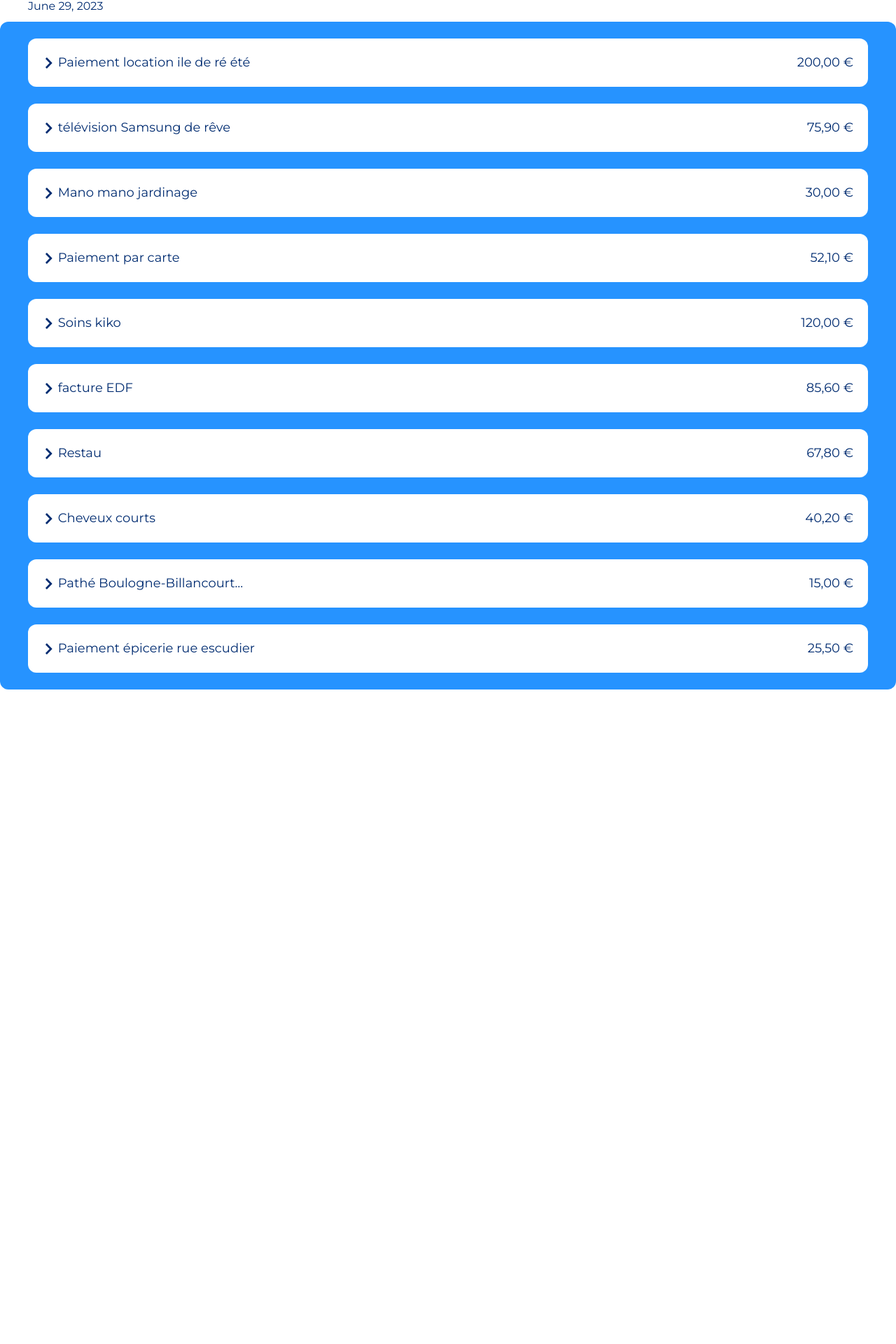
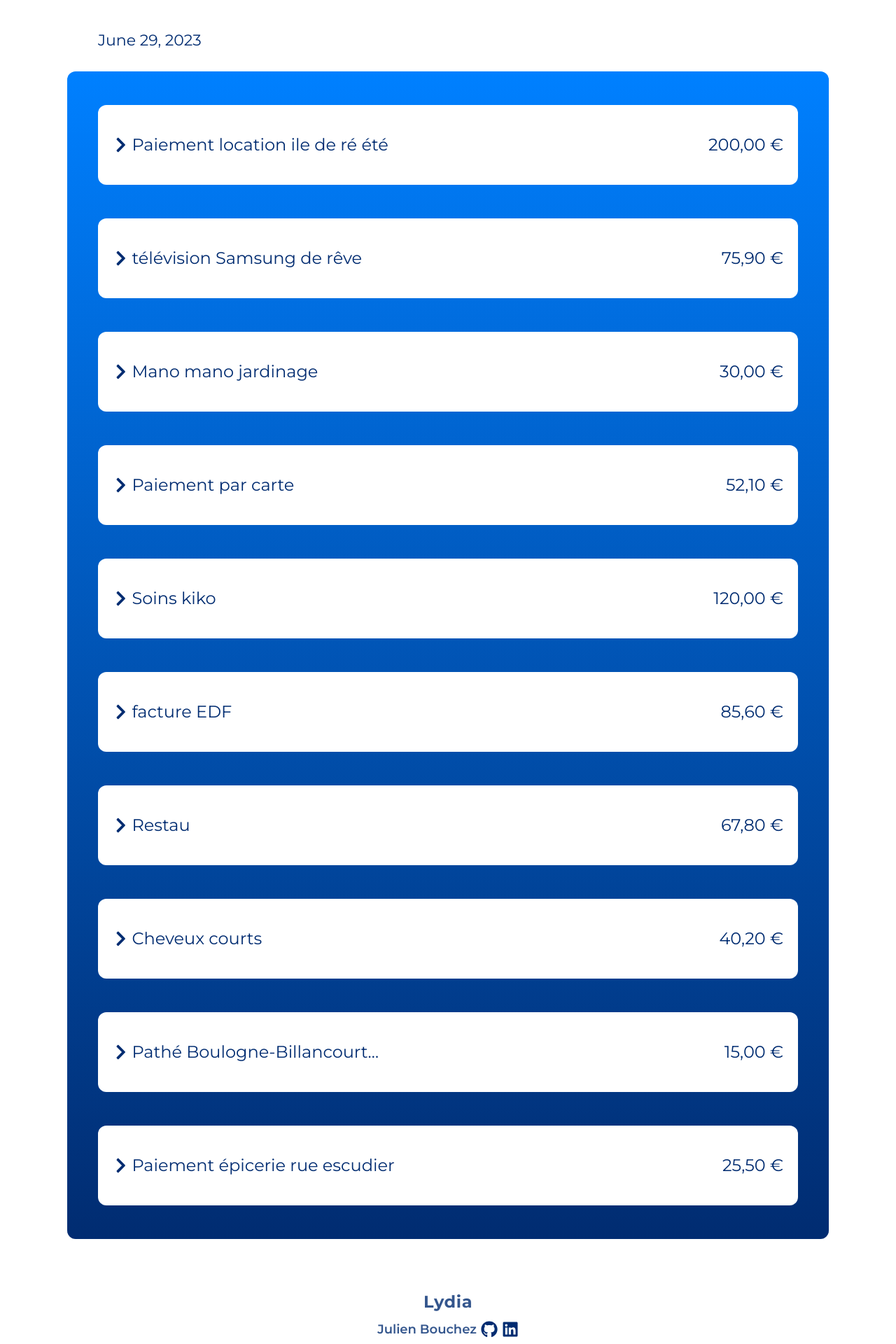
Before and after one commit to julienb84/Technical-app, a React (Vite) app: page / in a window 1280 px wide. Shown: the part 271-2191 px from the top of the page at 70% size. Before the commit the page ends 1280 px from the top, so only its background shows below. Built offline with nearby package versions, Linux system fonts and the light colour scheme.

Commit message:
finishing responsive & add footer

```diff
--- a/src/App.tsx
+++ b/src/App.tsx
@@ -1,15 +1,13 @@
 import Header from "./components/Header";
 import TransactionsPage from "./components/TransactionPage";
-
-import { useState } from "react";
+import Footer from "./components/Footer";
 
 function App() {
-  const [count, setCount] = useState(0);
-
   return (
     <>
       <Header />
       <TransactionsPage />
+      <Footer />
     </>
   );
 }
--- /dev/null
+++ b/src/components/Footer.tsx
@@ -0,0 +1,37 @@
+// ICONS //
+import { FaGithub, FaLinkedin } from "react-icons/fa";
+
+export default function Footer() {
+  return (
+    <div className="h-20 w-100dvh flex flex-col items-center justify-center pb-2 gap-1 md:gap-2.5 md:pb-6">
+      <div>
+        <a
+          href="https://www.lydia.me"
+          target="_blank"
+          className="font-bold tracking-wide text-brand-800/80 text-[18px] md:text-2xl"
+        >
+          Lydia
+        </a>
+      </div>
+      <div className="flex items-center gap-1.5 text-brand-800 md:text-[18px]">
+        <span className="font-semibold text-brand-800/80">Julien Bouchez</span>
+        <div className="flex gap-1.5">
+          <a
+            href="https://github.com/JulienBCHZ"
+            target="_blank"
+            className="text-brand-800 text-[20px] md:text-2xl"
+          >
+            <FaGithub />
+          </a>
+          <a
+            href="https://www.linkedin.com/in/julien-bouchez-developer/"
+            target="_blank"
+            className="text-brand-800 text-[20px] md:text-2xl"
+          >
+            <FaLinkedin />
+          </a>
+        </div>
+      </div>
+    </div>
+  );
+}
--- a/src/components/Header.tsx
+++ b/src/components/Header.tsx
@@ -2,7 +2,7 @@ import logo from "../assets/lydia-logo.svg";
 
 export default function Header() {
   return (
-    <div className="w-dvw h-14 flex justify-center items-center largephone:h-20 largephone:justify-start largephone:pl-8 sm:pl-10">
+    <div className="w-dvw h-14 flex justify-center items-center largephone:h-20 largephone:justify-start largephone:pl-8 sm:pl-10 md:pl-14 xl:pl-24 2xl:pl-52">
       <a href="#home" className="link-hover">
         <img src={logo} alt="Lydia logo" className="h-6 largephone:h-8" />
       </a>
--- a/src/components/TransactionPage.tsx
+++ b/src/components/TransactionPage.tsx
@@ -66,9 +66,9 @@ const TransactionsPage = () => {
   }, [transactionsData, debouncedSearch]);
 
   return (
-    <div className="min-h-[calc(100dvh-56px)] flex flex-col relative items-center gap-5 pt-10">
+    <div className="min-h-[calc(100dvh-136px)] flex flex-col relative items-center gap-5 pt-10 largephone:min-h-[calc(100dvh-176px)] md:gap-7 lg:gap-10">
       <div className="font-bold">
-        <h1 className="text-xl text-brand-800 largephone:text-2xl">
+        <h1 className="text-xl text-brand-800 largephone:text-2xl md:text-3xl lg:text-[32px]">
           Lydia{" "}
           <span className="text-brand-500 tracking-wide">payment history</span>
         </h1>
--- a/src/components/TransactionsDetails.tsx
+++ b/src/components/TransactionsDetails.tsx
@@ -37,28 +37,34 @@ const TransactionsDetails = ({ data }: Props) => {
           },
         );
         return (
-          <div key={dateDay} className="mb-6">
+          <div
+            key={dateDay}
+            className="mb-6 sm:pl-10 sm:pr-10 md:pl-14 md:pr-14 xl:pl-24 xl:pr-24 2xl:pl-52 2xl:pr-52"
+          >
             {" "}
-            <div className="pl-3 largephone:pl-8 sm:pl-10">
-              <p className="text-brand-800 mb-2.5">{formattedDate}</p>
+            <div className="pl-3 mb-2.5 largephone:pl-8 largephone:mb-3 sm:pl-4 sm:mb-4 md:mb-7 md:pl-6 lg:wrapper1 lg:mb-7 xl:pl-0">
+              <p className="text-brand-800 sm:text-[18px] md:text-xl lg:text-[22px]">
+                {formattedDate}
+              </p>
             </div>
-            <section className="rounded-xl flex flex-col gap-4 pt-6 pb-6 bg-brand-500/85 pl-2.5 pr-2.5 largephone:pl-8 largephone:pr-8 sm:pl-10 sm:pr-10 sm:gap-6">
+            <section className="rounded-xl bg-linear-to-t from-brand-800 to-brand-500 mb-6 md:mb-14">
+              <div className="rounded-xl flex flex-col gap-4 pt-6 pb-6  pl-2.5 pr-2.5 largephone:pl-8 largephone:pr-8 sm:pl-4 sm:pr-4 sm:pt-12 sm:pb-12 sm:gap-6 md:gap-8 md:pl-6 md:pr-6 lg:wrapper1 lg:gap-12 xl:pl-0 xl:pr-0">
                 {transactions.map((transaction) => {
                   return (
                     <details
                       key={transaction.paymentId}
-                    className="group max-w-full bg-white border border-transparent open:border-brand-800/70 open:bg-white open:shadow-xl/20 open:duration-500 pt-2.5 pb-2.5 pl-2 pr-2 rounded-xl not-open:hover:shadow-lg/20 sm:p-5"
+                      className="group max-w-full bg-white border border-transparent open:border-brand-800/70 open:bg-white open:drop-shadow-xl/25 pt-2.5 pb-2.5 pl-2 pr-2 rounded-xl not-open:hover:drop-shadow-xl/25 transition-all duration-500  sm:p-5 md:pt-7 md:pb-7 lg:pt-10 lg:pb-10"
                     >
-                    <summary className="text-brand-800 text-[18px] flex items-center">
+                      <summary className="text-brand-800 text-[17px] flex items-center hover:cursor-pointer hover:font-semibold hover:text-brand-800/80 duration-500 largephone:text-[18px] md:text-[22px] lg:text-2xl">
                         <FaChevronRight className="group-open:rotate-90 transition duration-100" />
                         <div className="w-full flex justify-between">
-                        <span className="ml-1 line-clamp-1 max-w-48 sm:max-w-80">
+                          <span className="ml-1 line-clamp-1 max-w-48 sm:max-w-80 md:max-w-84 lg:max-w-105">
                             {transaction.label}
                           </span>
                           <span>{transaction.amount}</span>
                         </div>
                       </summary>
-                    <div className="pl-1.5 mt-2.5 flex flex-col gap-6">
+                      <div className="pl-1.5 mt-2.5 flex flex-col gap-6 md:gap-7 md:mt-5 md:text-[18px] lg:text-xl">
                         <section className="text-brand-800/60 *:font-semibold">
                           <p>SENDER</p>
                           <div className="text-brand-500/70 flex flex-col mt-1.5">
@@ -96,7 +102,9 @@ const TransactionsDetails = ({ data }: Props) => {
                             <p>
                               Type :{" "}
                               <span className="text-brand-500">
-                              {transaction.transactionType.split("_").join(" ")}
+                                {transaction.transactionType
+                                  .split("_")
+                                  .join(" ")}
                               </span>
                             </p>
                             <p>
@@ -126,6 +134,7 @@ const TransactionsDetails = ({ data }: Props) => {
                     </details>
                   );
                 })}
+              </div>
             </section>
           </div>
         );
--- a/src/components/ui/Input.tsx
+++ b/src/components/ui/Input.tsx
@@ -6,7 +6,7 @@ const Input = ({ className, ...props }: InputProps) => {
   return (
     <input
       {...props}
-      className={`border-input focus-visible:border-ring focus-visible:ring-brand-500/50 h-9 rounded-lg px-2.5 py-1 text-base transition-colors focus-visible:ring-3 md:text-sm placeholder:text-muted-foreground w-full min-w-0 outline-none ${className}`}
+      className={`border-input focus-visible:border-ring focus-visible:ring-brand-500 h-9 caret-brand-500 rounded-lg px-2.5 py-1 text-base transition-colors focus-visible:ring-3 md:text-sm placeholder:text-muted-foreground w-full min-w-0 outline-none ${className}`}
     />
   );
 };
--- a/src/index.css
+++ b/src/index.css
@@ -23,6 +23,7 @@
   --color-pending-400: #fdb022;
 
   --breakpoint-largephone: 30rem;
+  --breakpoint-xtra: 110rem;
 }
 
 @layer base {
@@ -44,11 +45,10 @@
   }
 }
 @utility wrapper1 {
-  max-width: 360px;
+  max-width: 1000px;
   margin: 0 auto;
-  padding: 0 10px;
 }
 @utility wrapper2 {
-  max-width: 100dvw;
-  padding: 0 10px;
+  max-width: 1260px;
+  margin: 0 auto;
 }
```
Also changed, not shown: src/App.css (deleted, +0 -27 lines). Lines whose indentation alone changed are shown as unchanged.
